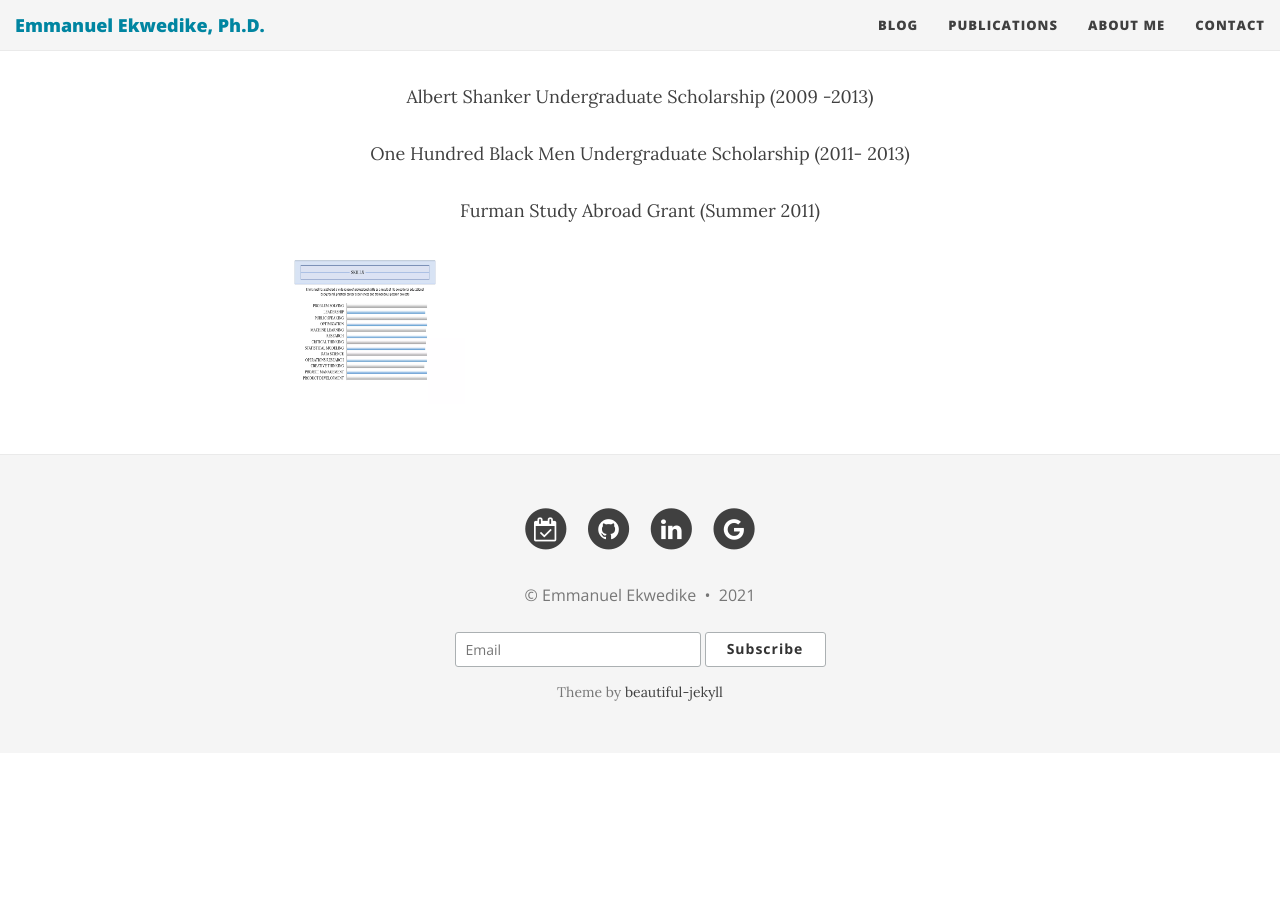
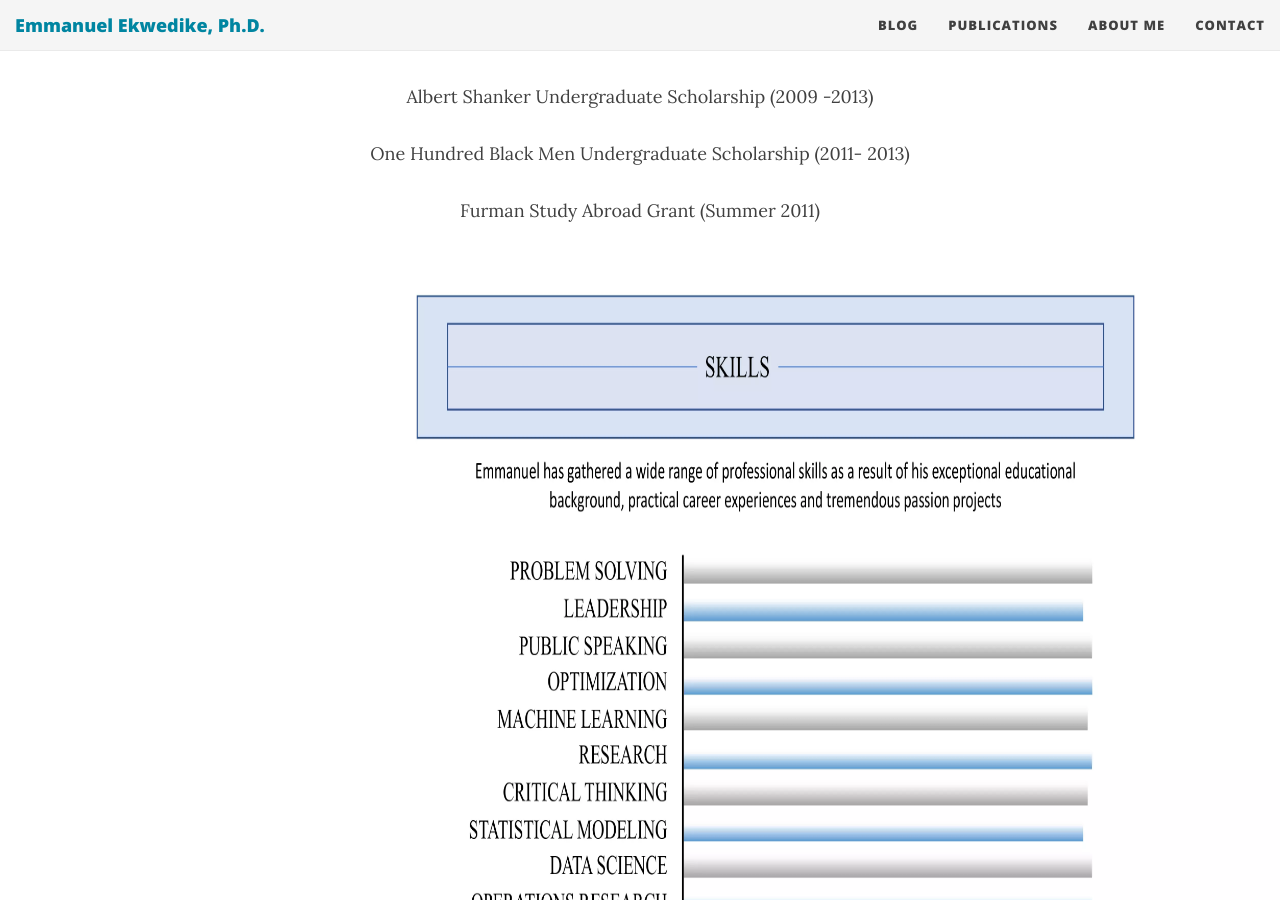
Before and after one commit to eekwedike/eekwedike.github.io, a Jekyll site: the page built from aboutme.md, in a window 1280 px wide and 900 px high, scrolled down 1802 px. Built offline with Jekyll 4.4.1, drawn with Linux system fonts in a browser that asks for light colours; nearby versions of some CDN libraries; a style sheet for code colours, icons or effects is not loaded; before the commit the page ends 2555 px from its top, so only the background shows below that.

Commit message:
add skills

```diff
--- a/aboutme.md
+++ b/aboutme.md
@@ -43,7 +43,7 @@ Emmanuel frequently travels the world looking at different cultures for inspirat
 
 
 <div >
-  <img style="float:center; display:block;" src="/img/brand/skills.webp" alt="SKILLS" height="150" width="200">
+  <img style="float:center; display:block; height: 919px; width: 1021px; object-position: 50% 50%;" src="/img/brand/skills.webp" alt="SKILLS" >
 </div>
 
 
```
